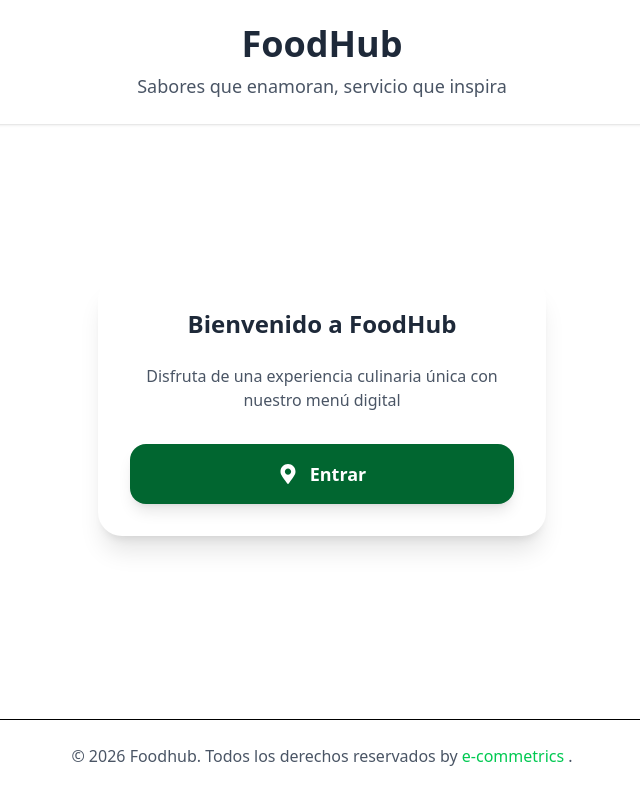
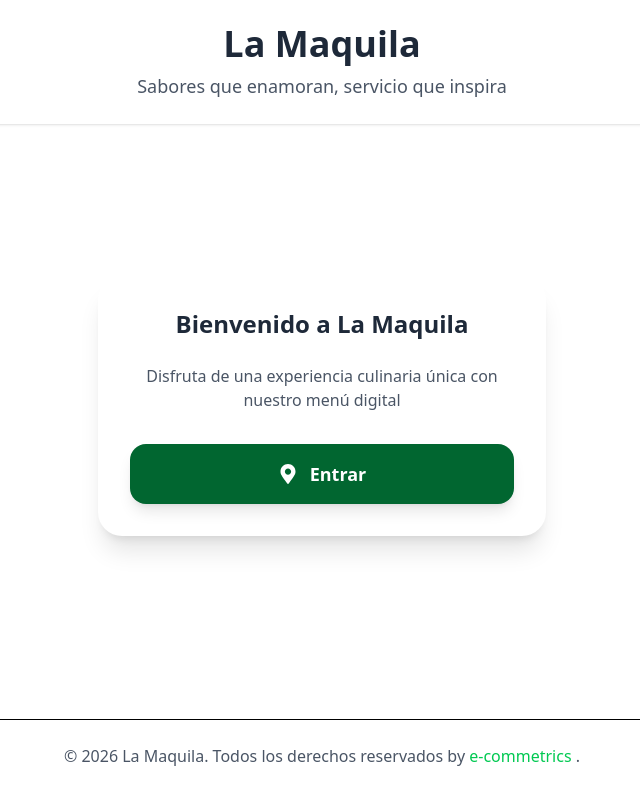
Before and after one commit to Kevin-ecometrics/foodhub, a Next.js app: page / in a window 1280 px wide. Shown: the whole page, without its empty margins (318-958 px from the left). Built offline with nearby package versions, Linux system fonts and the light colour scheme; no server answers.

Commit message:
setting project

```diff
--- a/app/admin/components/LoginForm.tsx
+++ b/app/admin/components/LoginForm.tsx
@@ -97,12 +97,12 @@ export default function LoginForm({ onLogin }: LoginFormProps) {
           </button>
         </form>
 
-        <div className="mt-6 p-4 bg-gray-50 rounded-lg">
+        {/* <div className="mt-6 p-4 bg-gray-50 rounded-lg">
           <p className="text-sm text-gray-600 text-center">
             <strong>Demo:</strong> usuario: <code>admin</code> / contraseña:{" "}
             <code>restaurant</code>
           </p>
-        </div>
+        </div> */}
       </div>
     </div>
   );
--- a/app/admin/components/TablesManagement.tsx
+++ b/app/admin/components/TablesManagement.tsx
@@ -408,7 +408,7 @@ export default function TablesManagement({ onError }: TablesManagementProps) {
   };
 
   const generateQRCode = async (tableNumber: number) => {
-    const baseUrl = "https://mvp-foodhub.e-commetrics.com";
+    const baseUrl = "la-maquila.e-commetrics.com";
     const url = `${baseUrl}/customer?table=${tableNumber}`;
 
     try {
--- a/app/admin/types.ts
+++ b/app/admin/types.ts
@@ -109,5 +109,5 @@ export interface ProductExtra {
 // Credenciales fijas del administrador
 export const ADMIN_CREDENTIALS = {
   username: "admin",
-  password: "restaurant",
+  password: "lamaquila2025",
 };
--- a/app/page.tsx
+++ b/app/page.tsx
@@ -14,7 +14,9 @@ export default function HomePage() {
       <header className="bg-white shadow-sm">
         <div className="max-w-7xl mx-auto px-4 py-6">
           <div className="text-center">
-            <h1 className="text-4xl font-bold text-gray-800 mb-2">FoodHub</h1>
+            <h1 className="text-4xl font-bold text-gray-800 mb-2">
+              La Maquila
+            </h1>
             <p className="text-gray-600 text-lg">
               Sabores que enamoran, servicio que inspira
             </p>
@@ -27,7 +29,7 @@ export default function HomePage() {
         <div className="max-w-md w-full text-center">
           <div className="bg-white rounded-3xl shadow-xl p-8 mb-8">
             <h2 className="text-2xl font-bold text-gray-800 mb-6">
-              Bienvenido a FoodHub
+              Bienvenido a La Maquila
             </h2>
             <p className="text-gray-600 mb-8">
               Disfruta de una experiencia culinaria única con nuestro menú
@@ -73,8 +75,8 @@ export default function HomePage() {
       <footer className="bg-white border-t py-6">
         <div className="max-w-7xl mx-auto px-4 text-center">
           <p className="text-gray-600">
-            © {new Date().getFullYear()} Foodhub. Todos los derechos reservados
-            by{" "}
+            © {new Date().getFullYear()} La Maquila. Todos los derechos
+            reservados by{" "}
             <a
               className="text-green-500 hover:text-green-700"
               href="https://e-commetrics.com"
--- a/app/waiter/page.tsx
+++ b/app/waiter/page.tsx
@@ -33,7 +33,7 @@ function PasswordModal({
   const [error, setError] = useState("");
 
   const handleConfirm = () => {
-    if (password === "restaurant") {
+    if (password === "lamaquila2025") {
       setError("");
       setPassword("");
       onConfirm();
```
